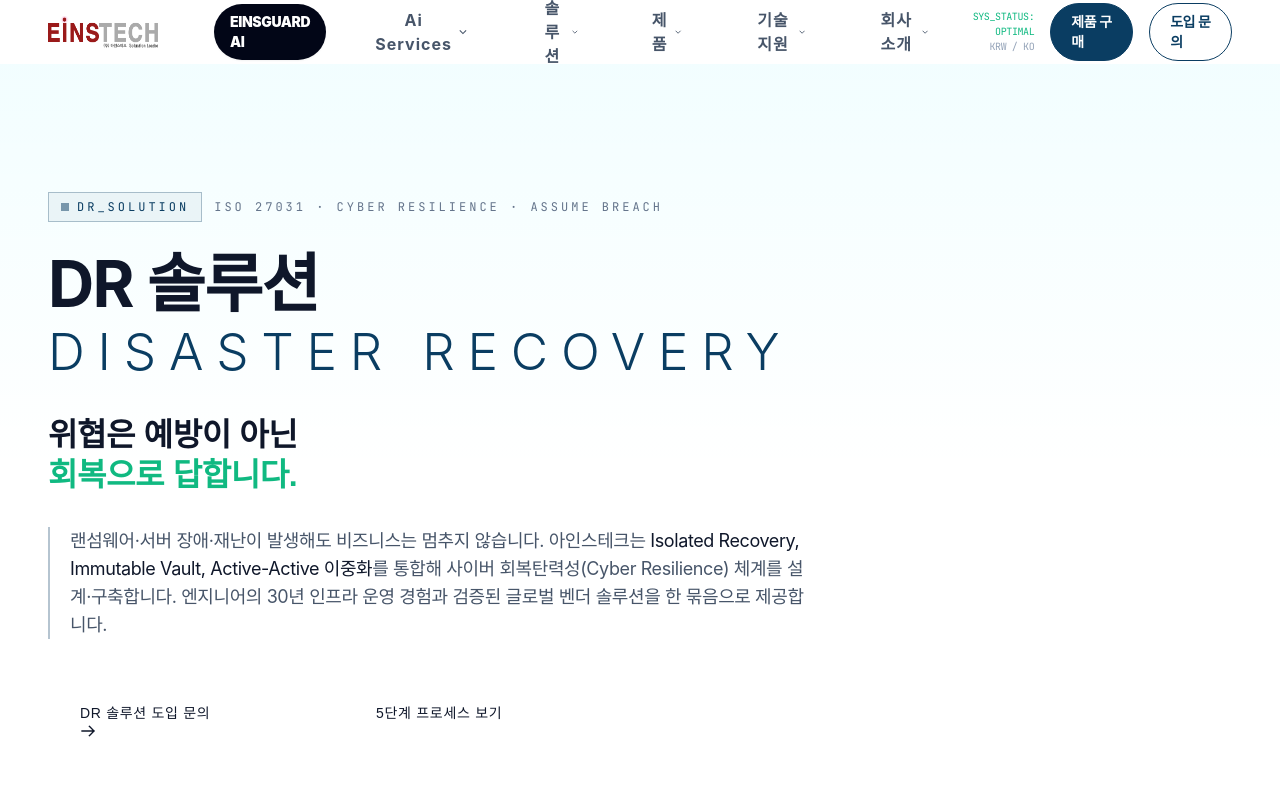
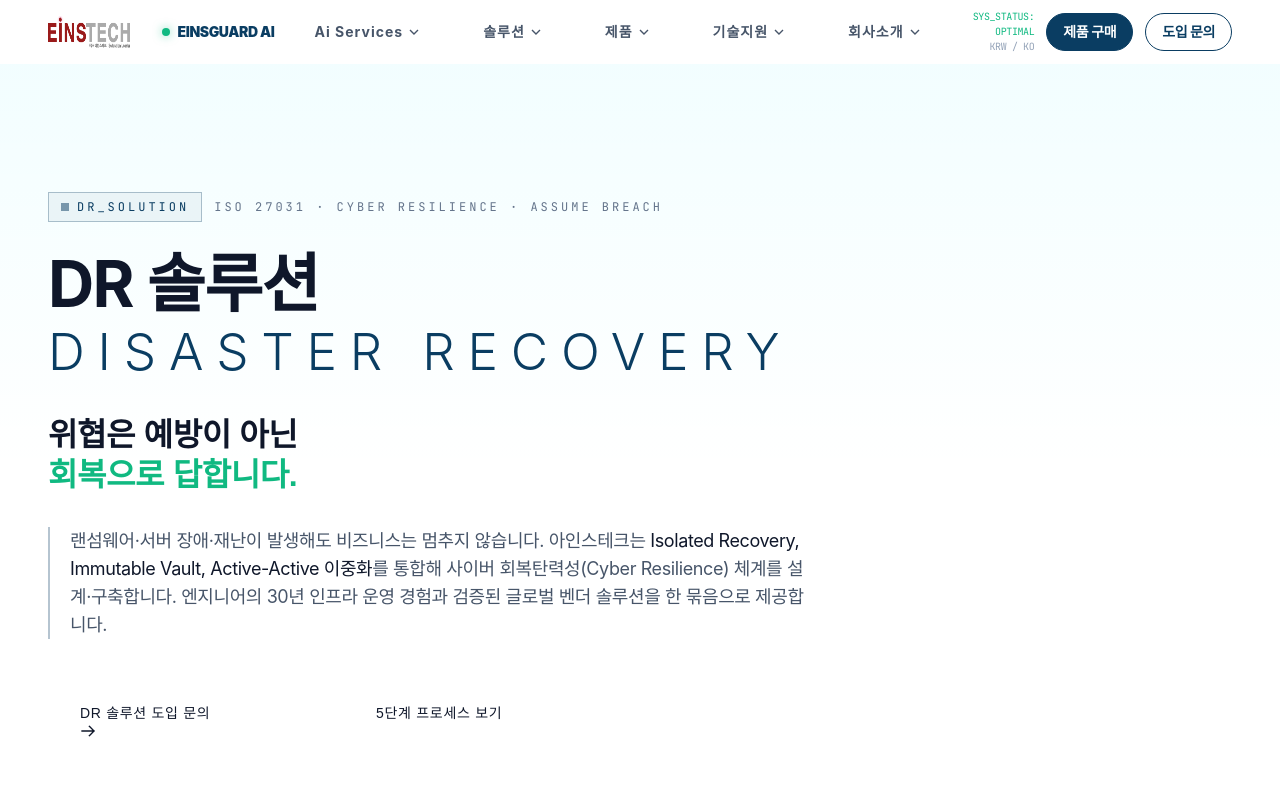
Before and after one commit to yumunix/einstech-landing, a Next.js app: page /bcp in a window 1280 px wide. Shown: the top 800 px of the page. Built offline with nearby package versions, Linux system fonts and the light colour scheme; a web font is replaced by a local one.

Commit message:
fix: refine EINSGUARD AI navigation styling

```diff
--- a/components/sections/Header.jsx
+++ b/components/sections/Header.jsx
@@ -58,7 +58,7 @@ function NavDropdown({ label, items, openId, setOpenId, id }) {
         onClick={() => setOpenId(open ? null : id)}
         aria-expanded={open}
         aria-haspopup="menu"
-        className={`flex items-center gap-1.5 text-base font-bold transition-colors ${
+        className={`flex items-center gap-1.5 whitespace-nowrap text-sm font-bold transition-colors ${
           open ? "text-navy" : "text-slate-600 hover:text-navy"
         }`}
       >
@@ -118,7 +118,7 @@ export default function Header() {
   return (
     <nav className="fixed top-0 left-0 right-0 z-50 bg-white/80 backdrop-blur-md border-b border-slate-100 h-16">
       <div className="max-w-page mx-auto px-6 lg:px-12 h-full flex items-center justify-between">
-        <div className="flex items-center gap-14">
+        <div className="flex items-center gap-8">
           <a href="/" className="flex items-center leading-none">
             {/* eslint-disable-next-line @next/next/no-img-element */}
             <img
@@ -128,8 +128,9 @@ export default function Header() {
             />
           </a>
 
-          <div className="hidden md:flex items-center gap-6">
-            <a href="/einsguard-ai" className="rounded-full bg-slate-950 px-4 py-2 text-sm font-black text-white shadow-sm transition-all hover:-translate-y-0.5 hover:bg-emerald hover:text-slate-950">
+          <div className="hidden lg:flex items-center gap-4">
+            <a href="/einsguard-ai" className="group flex items-center gap-2 whitespace-nowrap text-sm font-black text-navy transition-colors hover:text-emerald">
+              <span className="h-2 w-2 rounded-full bg-emerald shadow-[0_0_10px_rgba(16,185,129,.55)]"></span>
               EINSGUARD AI
             </a>
             <NavDropdown
@@ -170,7 +171,7 @@ export default function Header() {
           </div>
         </div>
 
-        <div className="flex items-center gap-4">
+        <div className="flex items-center gap-3">
           <div className="text-right hidden sm:block">
             <div className="font-mono text-[10px] text-emerald">
               SYS_STATUS: OPTIMAL
@@ -181,19 +182,19 @@ export default function Header() {
             href={SMARTSTORE_URL}
             target="_blank"
             rel="noopener noreferrer"
-            className="hidden lg:inline-flex px-5 py-2 bg-navy text-white border border-navy hover:bg-white hover:text-navy rounded-full font-bold text-sm transition-all duration-300"
+            className="hidden whitespace-nowrap lg:inline-flex px-4 py-2 bg-navy text-white border border-navy hover:bg-white hover:text-navy rounded-full font-bold text-sm transition-all duration-300"
           >
             제품 구매
           </a>
           <a
             href="/contact"
-            className="hidden sm:inline-flex px-5 py-2 bg-white border border-navy text-navy hover:bg-navy hover:text-white rounded-full font-bold text-sm transition-all duration-300"
+            className="hidden whitespace-nowrap sm:inline-flex px-4 py-2 bg-white border border-navy text-navy hover:bg-navy hover:text-white rounded-full font-bold text-sm transition-all duration-300"
           >
             도입 문의
           </a>
           <button
             type="button"
-            className="md:hidden p-2 text-slate-600 hover:text-navy"
+            className="lg:hidden p-2 text-slate-600 hover:text-navy"
             aria-label="메뉴 열기"
             onClick={() => setMobileOpen((v) => !v)}
           >
@@ -211,9 +212,10 @@ export default function Header() {
       </div>
 
       {mobileOpen && (
-        <div className="md:hidden bg-white border-b border-slate-100">
+        <div className="lg:hidden bg-white border-b border-slate-100">
           <div className="px-6 py-4 flex flex-col gap-1">
-            <a href="/einsguard-ai" className="mb-2 rounded-xl bg-slate-950 px-4 py-3 text-sm font-black text-white">
+            <a href="/einsguard-ai" className="mb-2 flex items-center gap-2 border-b border-slate-100 px-1 py-3 text-sm font-black text-navy">
+              <span className="h-2 w-2 rounded-full bg-emerald"></span>
               EINSGUARD AI · AI 코딩 보안 관리
             </a>
             <div className="font-mono text-[10px] text-slate-400 uppercase tracking-widest pt-2 pb-1">
```
